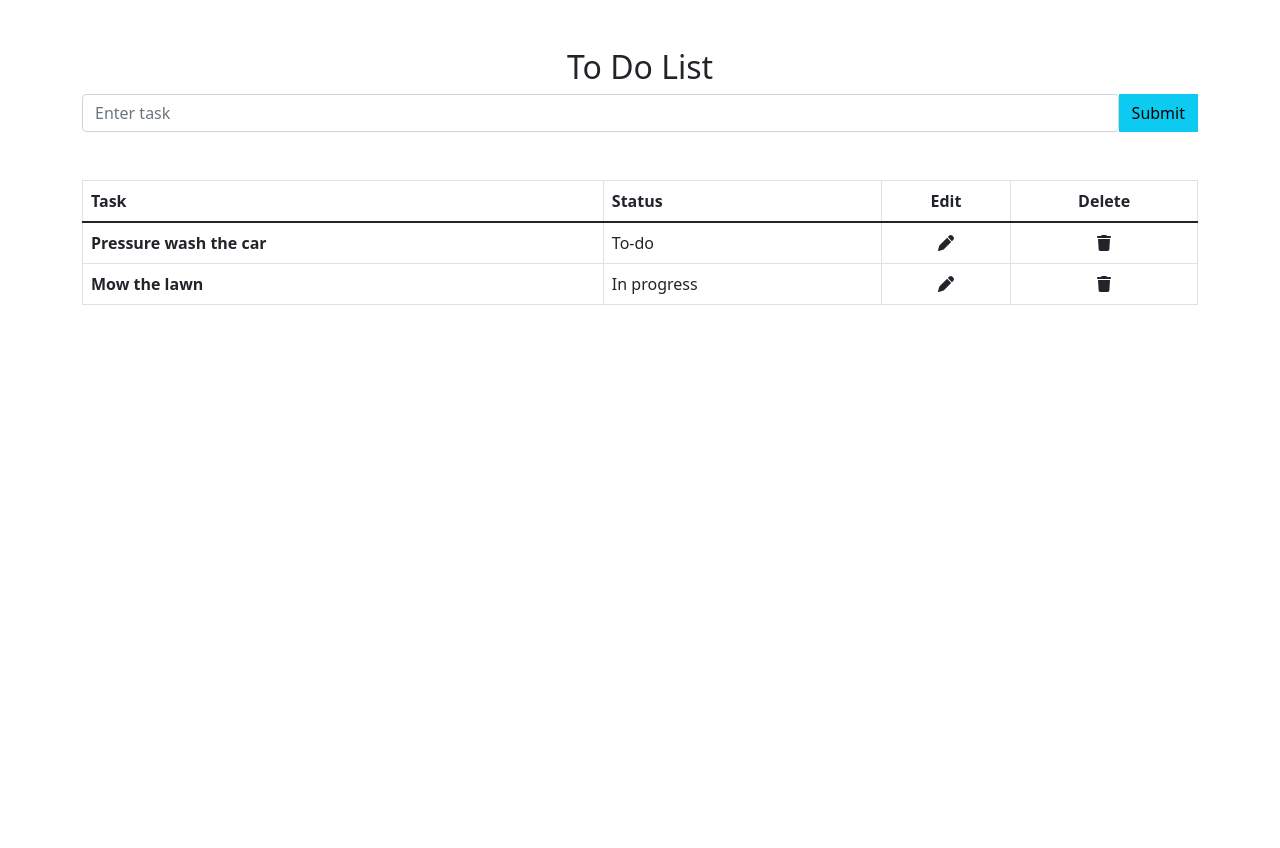
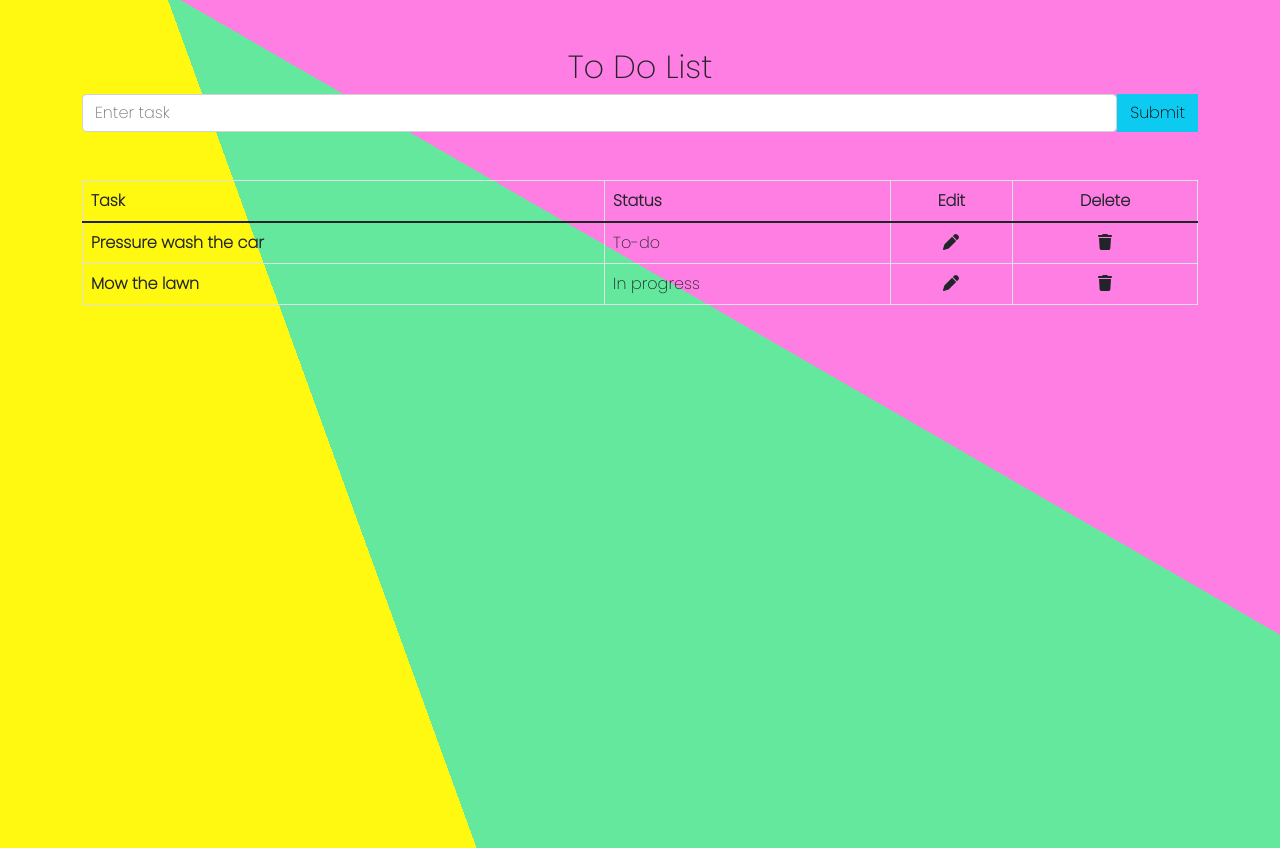
Before and after one commit to brunomaria71/new-todo-vue2, a Vue app: page / in a window 1280 px wide. Before the commit the page ends 800 px from the top, so only its background shows below. Built offline with nearby package versions, Linux system fonts and the light colour scheme.

Commit message:
added some styling

```diff
--- a/index.html
+++ b/index.html
@@ -16,7 +16,6 @@
       crossorigin="anonymous"
       referrerpolicy="no-referrer"
     />
-    <link rel="stylesheet" href="./src/styles/styles.css" />
     <title>To Do List</title>
   </head>
   <body>
--- a/src/components/ToDoApp.vue
+++ b/src/components/ToDoApp.vue
@@ -1,4 +1,5 @@
 <template>
+  <div>
     <div class="container">
       <h2 class="text-center mt-5">To Do List</h2>
 
@@ -49,6 +50,7 @@
           </tr>
         </tbody>
       </table>
+    </div>
   </div>
 </template>
 
@@ -112,4 +114,15 @@ export default {
   text-decoration-line: line-through;
   color: green;
 }
+
+.bg {
+  background: -webkit-linear-gradient(70deg, #fff810 30%, rgba(0, 0, 0, 0) 30%),
+    -webkit-linear-gradient(30deg, #63e89e 60%, #ff7ee3 60%);
+  background: -o-linear-gradient(70deg, #fff810 30%, rgba(0, 0, 0, 0) 30%),
+    -o-linear-gradient(30deg, #63e89e 60%, #ff7ee3 60%);
+  background: -moz-linear-gradient(70deg, #fff810 30%, rgba(0, 0, 0, 0) 30%),
+    -moz-linear-gradient(30deg, #63e89e 60%, #ff7ee3 60%);
+  background: linear-gradient(70deg, #fff810 30%, rgba(0, 0, 0, 0) 30%),
+    linear-gradient(30deg, #63e89e 60%, #ff7ee3 60%);
+}
 </style>
--- a/src/main.js
+++ b/src/main.js
@@ -3,6 +3,7 @@ import "@fortawesome/fontawesome-free/js/all.js";
 import VueCompositionAPI, { createApp, h } from "@vue/composition-api";
 import "bootstrap/dist/css/bootstrap.min.css";
 import Vue from "vue";
+import "./styles/styles.css";
 
 import App from "./App.vue";
 
--- a/src/styles/styles.css
+++ b/src/styles/styles.css
@@ -1,4 +1,7 @@
-.background {
+body {
+  width: 100%;
+  height: 100vh;
+  font-family: "Poppins", sans-serif;
   background: -webkit-linear-gradient(70deg, #fff810 30%, rgba(0, 0, 0, 0) 30%),
     -webkit-linear-gradient(30deg, #63e89e 60%, #ff7ee3 60%);
   background: -o-linear-gradient(70deg, #fff810 30%, rgba(0, 0, 0, 0) 30%),
```
Lines whose indentation alone changed are shown as unchanged.
